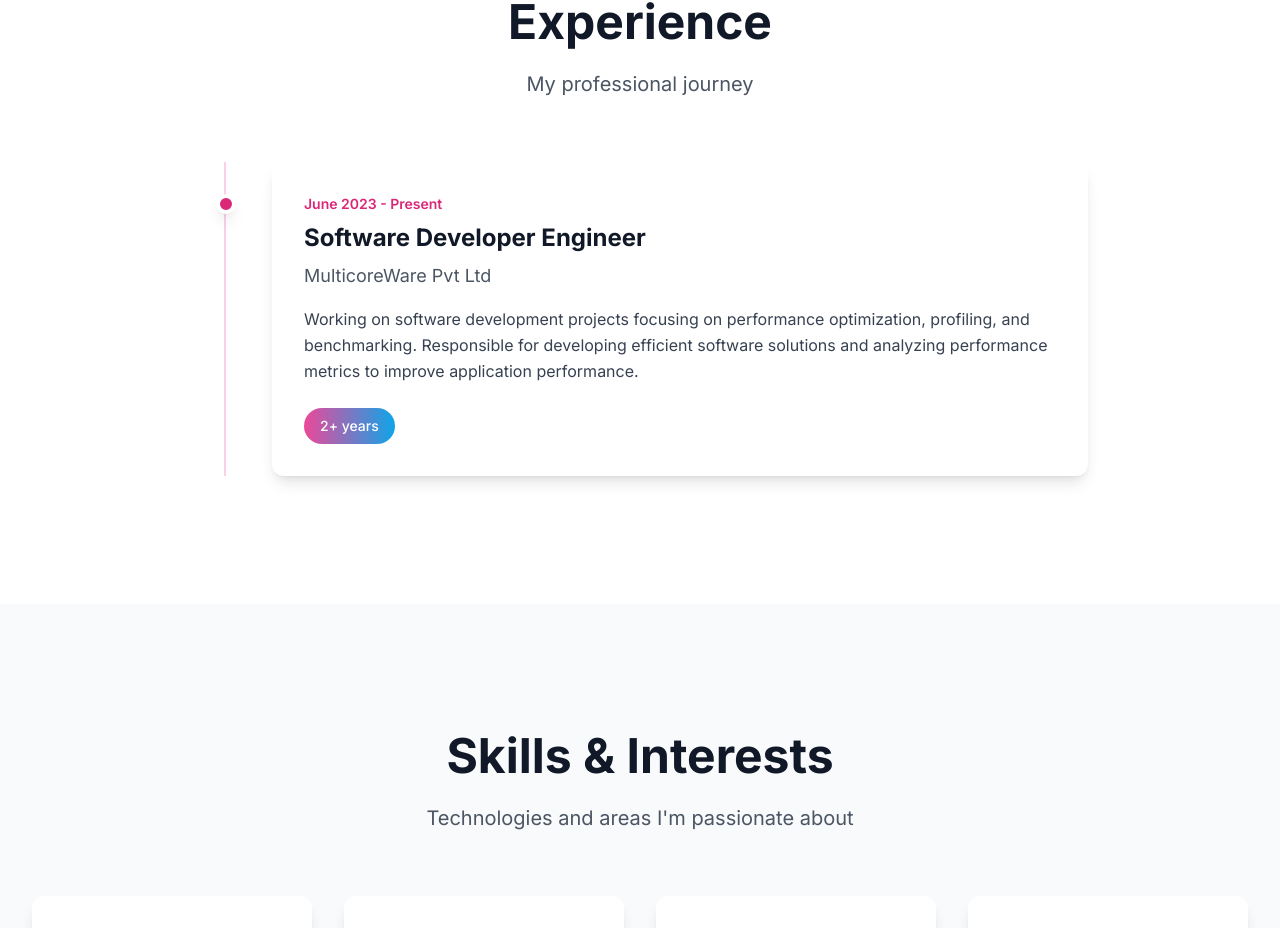
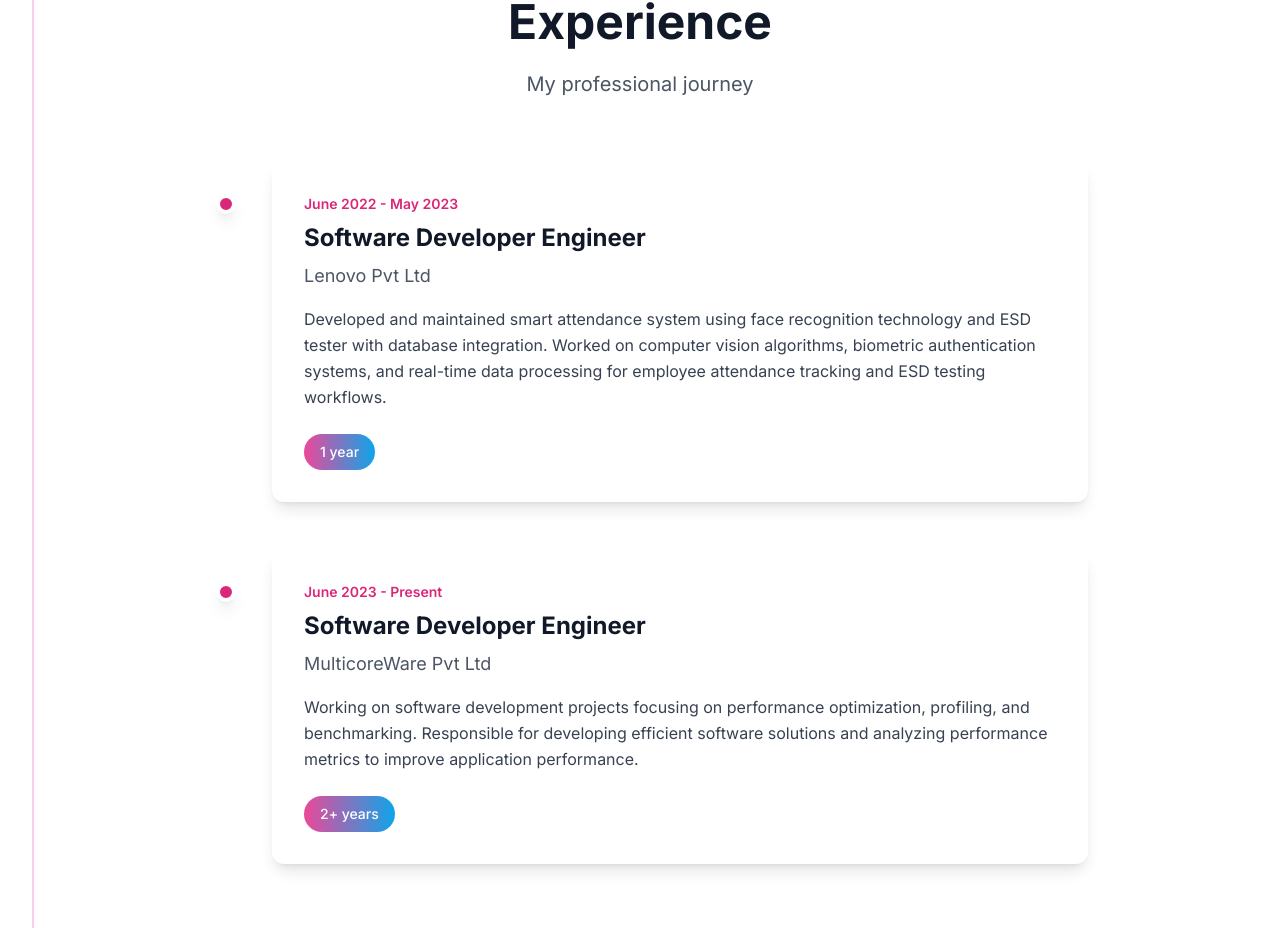
Before and after one commit to Aswintechie/portfolio, a React (Vite) app: page / in a window 1280 px wide. Shown: the part 1637-2565 px from the top of the page. Built offline with nearby package versions, Linux system fonts and the light colour scheme.

Commit message:
Add Lenovo experience and fix chat widget height

```diff
--- a/index.html
+++ b/index.html
@@ -135,7 +135,7 @@
           right: 16px !important;
           left: 16px !important;
           width: auto !important;
-          height: 60vh !important;
+          height: 70vh !important;
           max-width: none !important;
           max-height: none !important;
         }
@@ -227,7 +227,7 @@
         bottom: 80px;
         right: 24px;
         width: 400px;
-        height: 500px;
+        height: 600px;
         z-index: 10000;
         background: #fff;
         border-radius: 8px;
--- a/src/App.jsx
+++ b/src/App.jsx
@@ -499,16 +499,44 @@ const ExperienceSection = () => {
         </motion.div>
 
         <div className='max-w-4xl mx-auto'>
+          {/* Timeline line */}
+          <div className='absolute left-8 top-0 bottom-0 w-0.5 bg-secondary-200'></div>
+
+          {/* Lenovo Experience */}
+          <motion.div
+            initial={{ opacity: 0, y: 50 }}
+            animate={inView ? { opacity: 1, y: 0 } : {}}
+            transition={{ duration: 0.8, delay: 0.1 }}
+            className='relative mb-12'
+          >
+            {/* Timeline dot */}
+            <div className='absolute left-6 top-8 w-5 h-5 bg-secondary-600 rounded-full border-4 border-white shadow-lg'></div>
+
+            <div className='ml-20 card p-8'>
+              <div className='text-sm text-secondary-600 font-semibold mb-2'>
+                June 2022 - May 2023
+              </div>
+              <h3 className='text-2xl font-bold text-gray-900 mb-2'>Software Developer Engineer</h3>
+              <h4 className='text-lg text-gray-600 mb-4'>Lenovo Pvt Ltd</h4>
+              <p className='text-gray-700 leading-relaxed mb-6'>
+                Developed and maintained smart attendance system using face recognition technology
+                and ESD tester with database integration. Worked on computer vision algorithms,
+                biometric authentication systems, and real-time data processing for employee
+                attendance tracking and ESD testing workflows.
+              </p>
+              <div className='inline-flex items-center px-4 py-2 bg-gradient-to-r from-secondary-500 to-accent-500 text-white rounded-full text-sm font-medium'>
+                1 year
+              </div>
+            </div>
+          </motion.div>
+
+          {/* MulticoreWare Experience */}
           <motion.div
             initial={{ opacity: 0, y: 50 }}
             animate={inView ? { opacity: 1, y: 0 } : {}}
             transition={{ duration: 0.8, delay: 0.2 }}
             className='relative'
           >
-            {/* Timeline line */}
-            <div className='absolute left-8 top-0 bottom-0 w-0.5 bg-secondary-200'></div>
-
-            <div className='relative'>
             {/* Timeline dot */}
             <div className='absolute left-6 top-8 w-5 h-5 bg-secondary-600 rounded-full border-4 border-white shadow-lg'></div>
 
@@ -516,18 +544,15 @@ const ExperienceSection = () => {
               <div className='text-sm text-secondary-600 font-semibold mb-2'>
                 June 2023 - Present
               </div>
-                <h3 className='text-2xl font-bold text-gray-900 mb-2'>
-                  Software Developer Engineer
-                </h3>
+              <h3 className='text-2xl font-bold text-gray-900 mb-2'>Software Developer Engineer</h3>
               <h4 className='text-lg text-gray-600 mb-4'>MulticoreWare Pvt Ltd</h4>
               <p className='text-gray-700 leading-relaxed mb-6'>
                 Working on software development projects focusing on performance optimization,
-                  profiling, and benchmarking. Responsible for developing efficient software
-                  solutions and analyzing performance metrics to improve application performance.
+                profiling, and benchmarking. Responsible for developing efficient software solutions
+                and analyzing performance metrics to improve application performance.
               </p>
               <div className='inline-flex items-center px-4 py-2 bg-gradient-to-r from-secondary-500 to-accent-500 text-white rounded-full text-sm font-medium'>
                 {experience}
-                </div>
               </div>
             </div>
           </motion.div>
```
Lines whose indentation alone changed are shown as unchanged.
